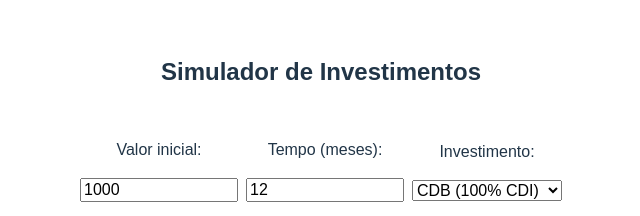
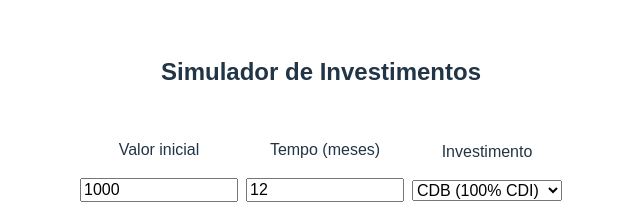
Before and after one commit to carlatakagi/investment-simulator-app, a React (Vite) app in the folder investment-simulator-app/: page / in a window 1280 px wide. Shown: the part 252-468 px from the top of the page, without its empty margins (319-959 px from the left). Built offline with nearby package versions, Linux system fonts and the light colour scheme.

Commit message:
feat: styles

```diff
--- a/investment-simulator-app/src/pages/InvestmentSimulator.tsx
+++ b/investment-simulator-app/src/pages/InvestmentSimulator.tsx
@@ -14,7 +14,7 @@ export default function InvestmentSimulator() {
       <S.LabelContainer>
           <div>
               <div>
-                  <p>Valor inicial:</p>
+                  <p>Valor inicial</p>
                   <S.Input
                   type="number"
                   value={amount}
@@ -25,7 +25,7 @@ export default function InvestmentSimulator() {
 
           <div>
               <div>
-                  <p>Tempo (meses):</p>
+                  <p>Tempo (meses)</p>
                   <S.Input
                   type="number"
                   value={months}
@@ -36,7 +36,7 @@ export default function InvestmentSimulator() {
 
           <div>
               <div>
-                <p>Investimento:</p>
+                <p>Investimento</p>
                   <S.Select value={type} onChange={(e) => setType(e.target.value)}>
                     <option value="CDB">CDB (100% CDI)</option>
                     <option value="Tesouro IPCA">Tesouro IPCA</option>
```
